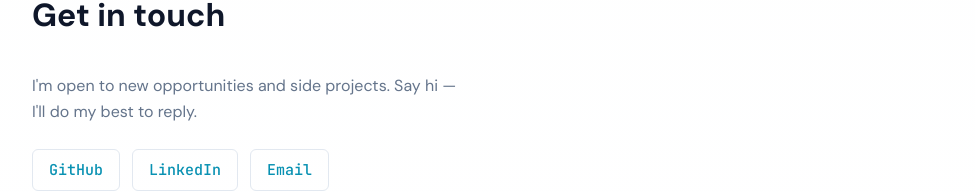
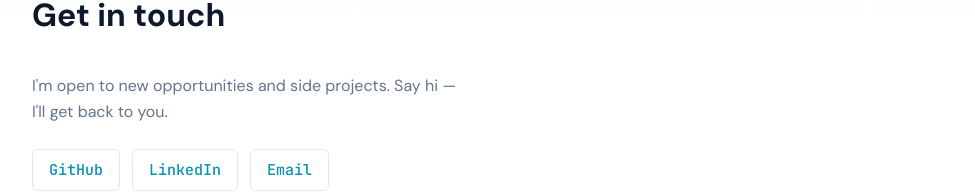
Before and after one commit to aman-git-r/amanrwt, a React (Vite) app: page / in a window 1280 px wide. Shown: the part 2678-2870 px from the top of the page, without its empty margins (152-1127 px from the left). Built offline with nearby package versions, Linux system fonts and the light colour scheme.

Commit message:
chore: update portfolio description and README content

```diff
--- a/index.html
+++ b/index.html
@@ -11,7 +11,7 @@
     <meta charset="UTF-8" />
     <link rel="icon" type="image/svg+xml" href="/vite.svg" />
     <meta name="viewport" content="width=device-width, initial-scale=1.0" />
-    <meta name="description" content="Software Engineer Portfolio — modern, developer-focused." />
+    <meta name="description" content="Aman Rawat — Software Engineer. Portfolio, projects, and contact. Built with React, TypeScript, and Vite." />
     <link rel="preconnect" href="https://fonts.googleapis.com" />
     <link rel="preconnect" href="https://fonts.gstatic.com" crossorigin />
     <link href="https://fonts.googleapis.com/css2?family=DM+Sans:wght@400;500;600;700&family=JetBrains+Mono:wght@400;500;600&display=swap" rel="stylesheet" />
--- a/src/components/Contact.tsx
+++ b/src/components/Contact.tsx
@@ -13,8 +13,8 @@ export function Contact() {
       <p className="section-title">/contact</p>
       <h2 className="section-heading">Get in touch</h2>
       <p className="contact-intro">
-        I'm open to new opportunities and side projects. Say hi — I'll do my
-        best to reply.
+        I'm open to new opportunities and side projects. Say hi — I'll get back
+        to you.
       </p>
       <div className="contact-links">
         {LINKS.map(({ label, href, aria }) => (
--- a/src/components/Nav.tsx
+++ b/src/components/Nav.tsx
@@ -11,13 +11,11 @@ const LINKS = [
   { href: "#contact", label: "Contact" },
 ];
 
-/** Replace with your profile image: put `profile.jpg` in the `public` folder, or use another path. */
-const PROFILE_IMAGE = "/profile.jpg";
 const PROFILE_PLACEHOLDER = "/profile-placeholder.svg";
 
 export function Nav() {
   const [scrolled, setScrolled] = useState(false);
-  const [avatarSrc, setAvatarSrc] = useState(PROFILE_IMAGE);
+  const [avatarSrc, setAvatarSrc] = useState(aman_rwt);
   const { theme, toggleTheme } = useTheme();
 
   useEffect(() => {
@@ -34,7 +32,7 @@ export function Nav() {
     >
       <a href="#hero" className="nav-avatar-link" aria-label="Home">
         <img
-          src={aman_rwt}
+          src={avatarSrc}
           alt="Profile"
           className="nav-avatar"
           onError={() => setAvatarSrc(PROFILE_PLACEHOLDER)}
```
Also changed, not shown: 1 other file (tests, documents, lock files or other folders).
